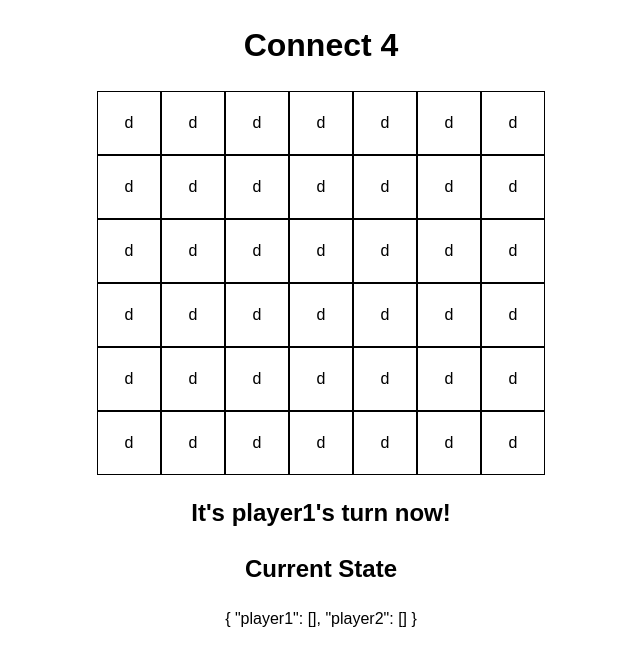
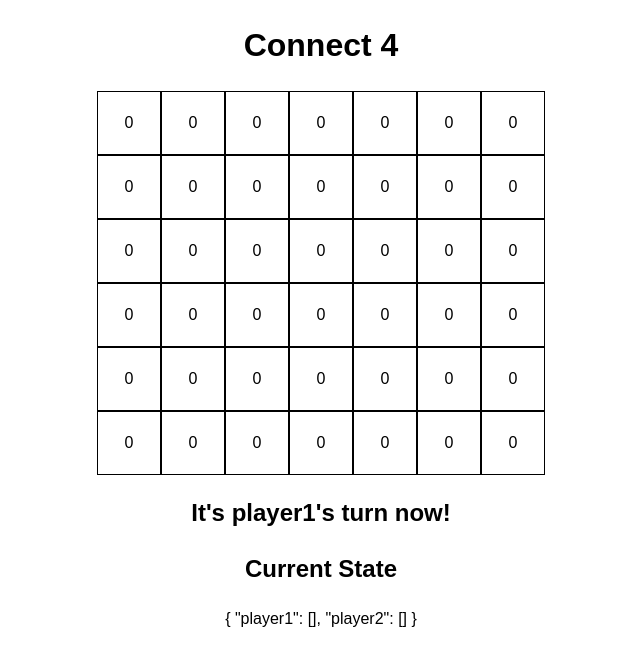
Before and after one commit to zachblume/craniometrix-takehome-zb, a React (Create React App) app: page / in a window 1280 px wide. Shown: the top 666 px of the page, without its empty margins (319-959 px from the left). Built offline with nearby package versions, Linux system fonts and the light colour scheme.

Commit message:
game is now working, stalemate and win conditions, show winner

```diff
--- a/src/App.tsx
+++ b/src/App.tsx
@@ -94,6 +94,7 @@ export default function App() {
                         <Board playerPositions={playerPositions} disabled={disabled} />
                         {isGameOver && (
                             <div className="game-over">
+                                {winner && <h2>{winner} won!</h2>}
                                 <Button
                                     label="Restart game"
                                     onClick={() => {
--- a/src/components/Board.tsx
+++ b/src/components/Board.tsx
@@ -8,8 +8,8 @@ interface BoardProps {
     disabled: Boolean;
 }
 
-const Board: FC<BoardProps> = ({ playerPositions }) => (
-    <div className="board">
+const Board: FC<BoardProps> = ({ playerPositions, disabled = false }) => (
+    <div className={"board" + (disabled ? " disabled" : "")}>
         {Array(6)
             .fill(null)
             .map((_, row) => (
@@ -18,7 +18,7 @@ const Board: FC<BoardProps> = ({ playerPositions }) => (
                         .fill(null)
                         .map((i, column) => (
                             <span className="column" key={column}>
-                                <Tile {...{ row, column }} />
+                                <Tile {...{ row, column }} {...{ disabled }} />
                             </span>
                         ))}
                 </div>
--- a/src/components/Tile.tsx
+++ b/src/components/Tile.tsx
@@ -2,8 +2,17 @@ import React, { FC, useContext } from "react";
 
 import { MutateBoardContext, BoardContext, WhoseTurnContext } from "../App";
 import hash2DPositionTo1d from "../lib/hash2DPositionTo1d";
+import unHashPosition from "../lib/unHashPosition";
 
-const Tile: FC<Position> = ({ row, column }) => {
+const Tile = ({
+    row,
+    column,
+    disabled = false,
+}: {
+    row: number;
+    column: number;
+    disabled: Boolean;
+}) => {
     const MutateBoard = useContext(MutateBoardContext);
     const Board = useContext(BoardContext);
     const whoseTurn = useContext(WhoseTurnContext);
@@ -16,21 +25,38 @@ const Tile: FC<Position> = ({ row, column }) => {
         }
     }
 
+    // calculations for click handling
+    const combinedPositions = Object.values(Board).reduce(
+        (acc, playerPositions) => ({ ...acc, ...playerPositions }),
+        {}
+    );
+    console.log(Object.keys(combinedPositions));
+    // lowest filled row in this column
+    const rowsInThisColumn = Object.keys(combinedPositions)
+        .map(unHashPosition)
+        .filter((position: Position) => position.column === column)
+        .map((position: Position) => position.row)
+        .sort((a: number, b: number) => b - a);
+    const columnIsFull = rowsInThisColumn.length === 6;
+    const nextRowToFill = 5 - rowsInThisColumn?.length;
+
     return (
         <span
             className={"tile " + who}
             onClick={() => {
-                // If it's occupied, do nothing
-                if (who) return;
+                if (disabled) return;
+
+                // If every row in this column is occupied, do nothing
+                if (columnIsFull) return;
 
                 MutateBoard({
                     actionType: "add",
                     player: whoseTurn,
-                    position: { row, column },
+                    position: { row: nextRowToFill, column },
                 });
             }}
         >
-            <span className="tile-inner">{who || "d "}</span>
+            <span className="tile-inner">{rowsInThisColumn?.length}</span>
         </span>
     );
 };
--- a/src/lib/checkForStalemate.ts
+++ b/src/lib/checkForStalemate.ts
@@ -1,7 +1,7 @@
 const checkForStalemate = (playerPositions: Players): Boolean => {
     let count = 0;
     for (let player of Object.values(playerPositions)) {
-        count += player.length;
+        count += Object.keys(player).length;
     }
     return count === 42;
 };
--- a/src/lib/isWinner.ts
+++ b/src/lib/isWinner.ts
@@ -3,12 +3,14 @@ import hash2DPositionTo1d from "./hash2DPositionTo1d";
 
 const isWinner = (stateOfPositionsToCheckForWin: HashOfPositions, winningStates: Positions[]) => {
     for (let winningState of winningStates) {
+        let allConditionsMet = true;
         for (let necessaryPosition of winningState) {
             if (!stateOfPositionsToCheckForWin[hash2DPositionTo1d(necessaryPosition)]) {
-                continue; // if missing a necessary position, move on to the next winning state.
+                allConditionsMet = false;
+                break; // if missing a necessary position, move on to the next winning state.
             }
-            return true; // if the player has all the positions in the winning state, return true.
         }
+        if (allConditionsMet) return true; // if the player has all the positions in the winning state, return true.
     }
     return false;
 };
--- /dev/null
+++ b/src/lib/unHashPosition.ts
@@ -0,0 +1,6 @@
+const unHashPosition = (num: number | string): Position => {
+    const row = Math.floor(Number(num) / 10);
+    const column = Number(num) % 10;
+    return { row, column };
+};
+export default unHashPosition;
--- a/src/styles.css
+++ b/src/styles.css
@@ -19,13 +19,6 @@ body {
     position: relative;
 }
 
-.player1 {
-    background: red;
-}
-.player2 {
-    background: yellow;
-}
-
 span {
     display: block;
 }
@@ -45,3 +38,13 @@ span {
     display: flex;
     justify-content: center;
 }
+
+.disabled > * > * {
+    background: grey;
+}
+.player1 {
+    background: red;
+}
+.player2 {
+    background: yellow;
+}
```
